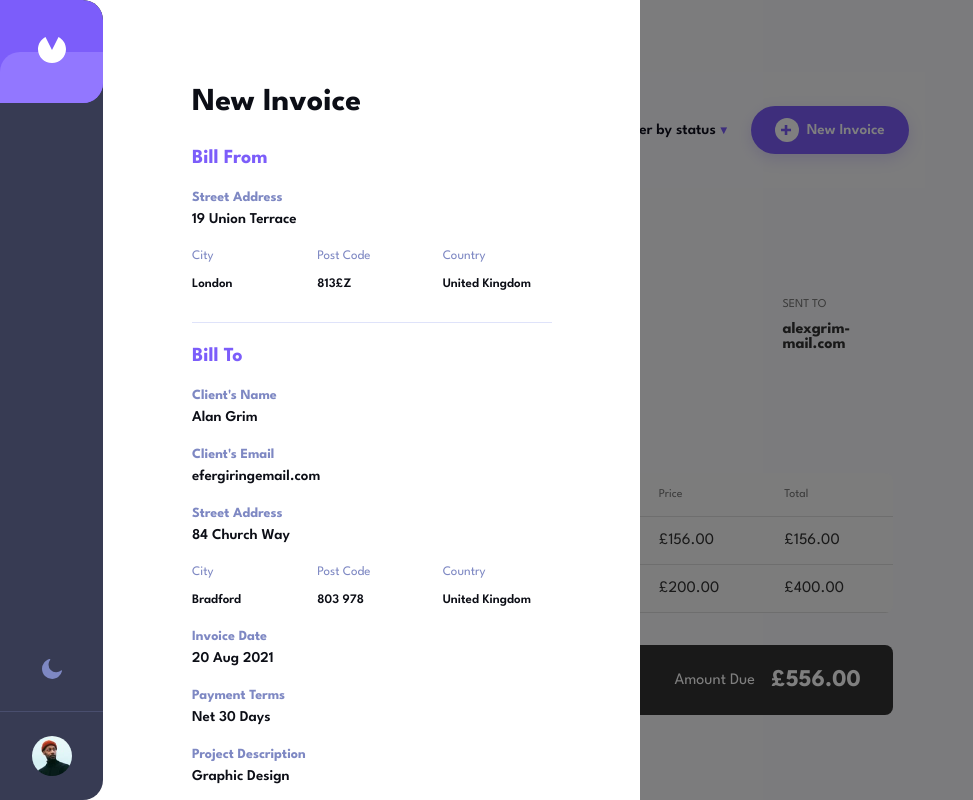
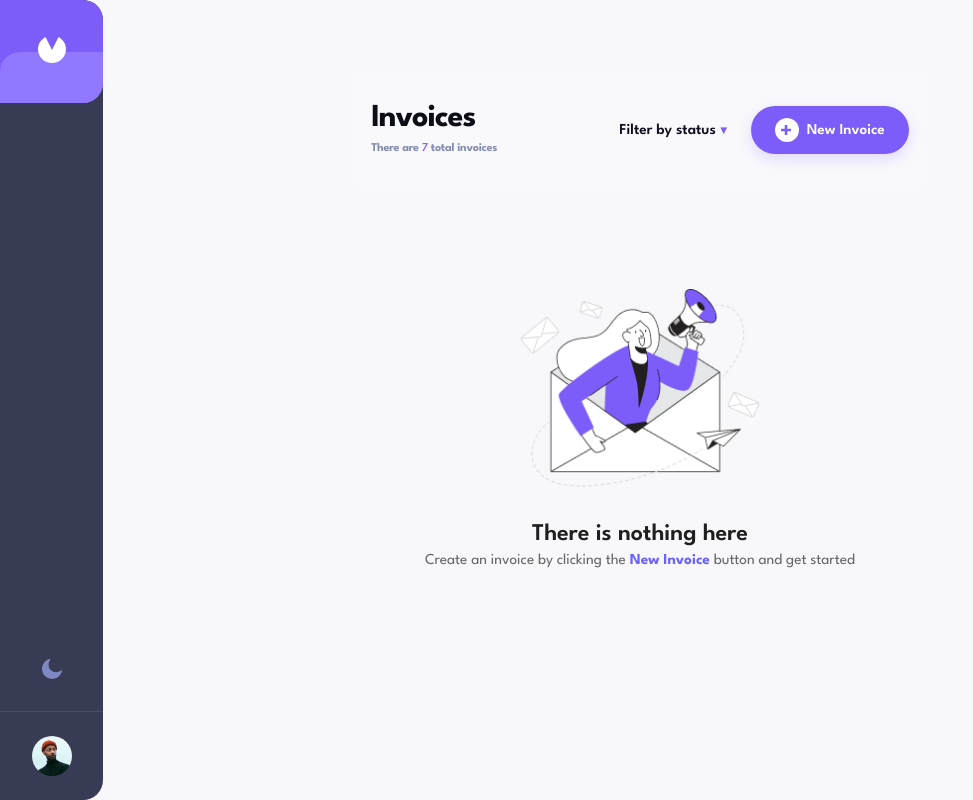
Before and after one commit to samuelBright09/Invoice-app, an Angular app: page / in a window 1280 px wide. Shown: the whole page, without its empty margins (0-973 px from the left). Built offline with nearby package versions, Linux system fonts and the light colour scheme.

Commit message:
Add empty invoice UI component

```diff
--- a/src/app/app.component.html
+++ b/src/app/app.component.html
@@ -1,10 +1,11 @@
 <app-sidebar />
-<app-new-invoice-form />
+<!-- <app-new-invoice-form /> -->
 <div class="main-container">
   <app-header-component />
   <div class="invoice-main-container">
     <!-- <app-invoice-card /> -->
-     <app-view-invoice-component />
+     <!-- <app-view-invoice-component /> -->
+    <app-empty-invoice />
   </div>
 </div>
 <router-outlet />
--- /dev/null
+++ b/src/app/components/empty-invoice/empty-invoice.component.html
@@ -0,0 +1,10 @@
+<div class="empty-invoice">
+  <div class="illustration">
+    <img src="assets/empty-invoice.png" alt="No invoices" />
+  </div>
+  <h2>There is nothing here</h2>
+  <p>
+    Create an invoice by clicking the
+    <strong>New Invoice</strong> button and get started
+  </p>
+</div>
--- /dev/null
+++ b/src/app/components/empty-invoice/empty-invoice.component.scss
@@ -0,0 +1,36 @@
+.empty-invoice {
+  display: flex;
+  flex-direction: column;
+  align-items: center;
+  justify-content: center;
+  text-align: center;
+  padding: 3rem 1rem;
+  color: #333;
+  min-height: 60vh;
+
+  .illustration {
+    margin-bottom: 2rem;
+
+    img {
+      max-width: 240px;
+      width: 100%;
+      height: auto;
+    }
+  }
+
+  h2 {
+    font-size: 1.5rem;
+    font-weight: 600;
+    color: #1f1f1f;
+    margin-bottom: 0.5rem;
+  }
+
+  p {
+    font-size: 0.95rem;
+    color: #666;
+
+    strong {
+      color: #6c63ff; // Matches the purple tone in your image
+    }
+  }
+}
```
Also changed, not shown: src/app/app.component.ts (+4 -3 lines), src/app/components/empty-invoice/empty-invoice.component.ts (added, +11 -0 lines), src/assets/empty-invoice.png (added), 1 other file (tests, documents, lock files or other folders).
